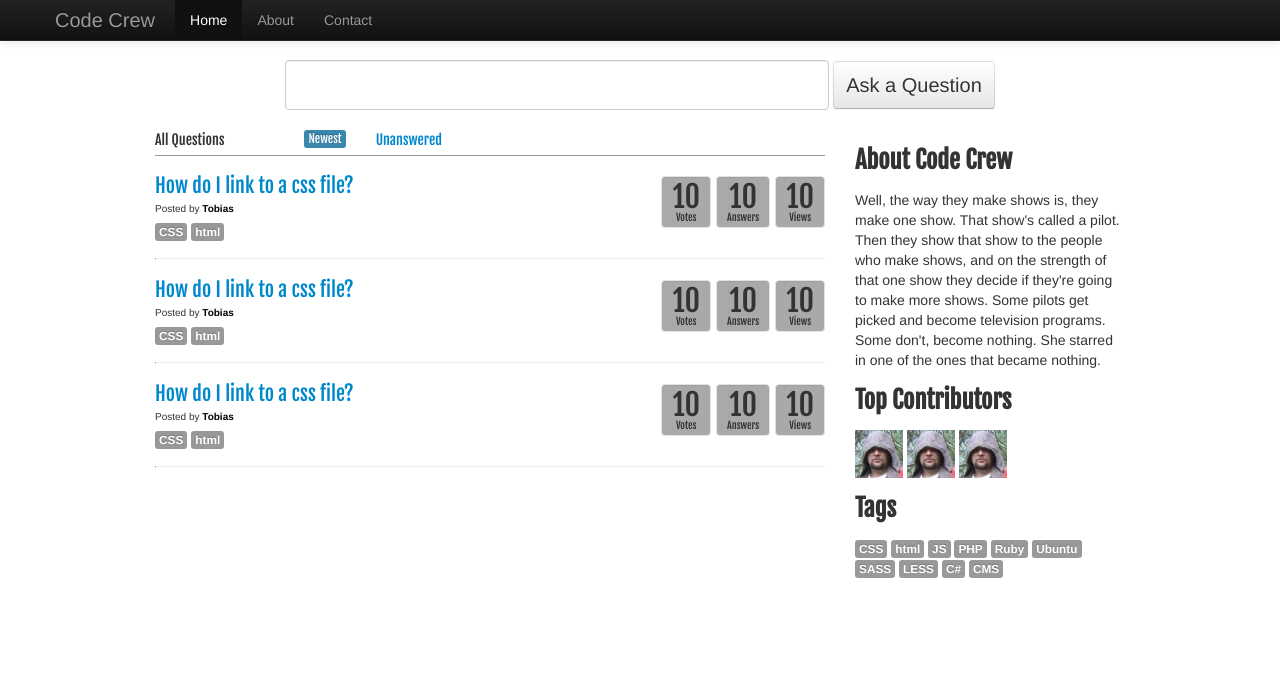
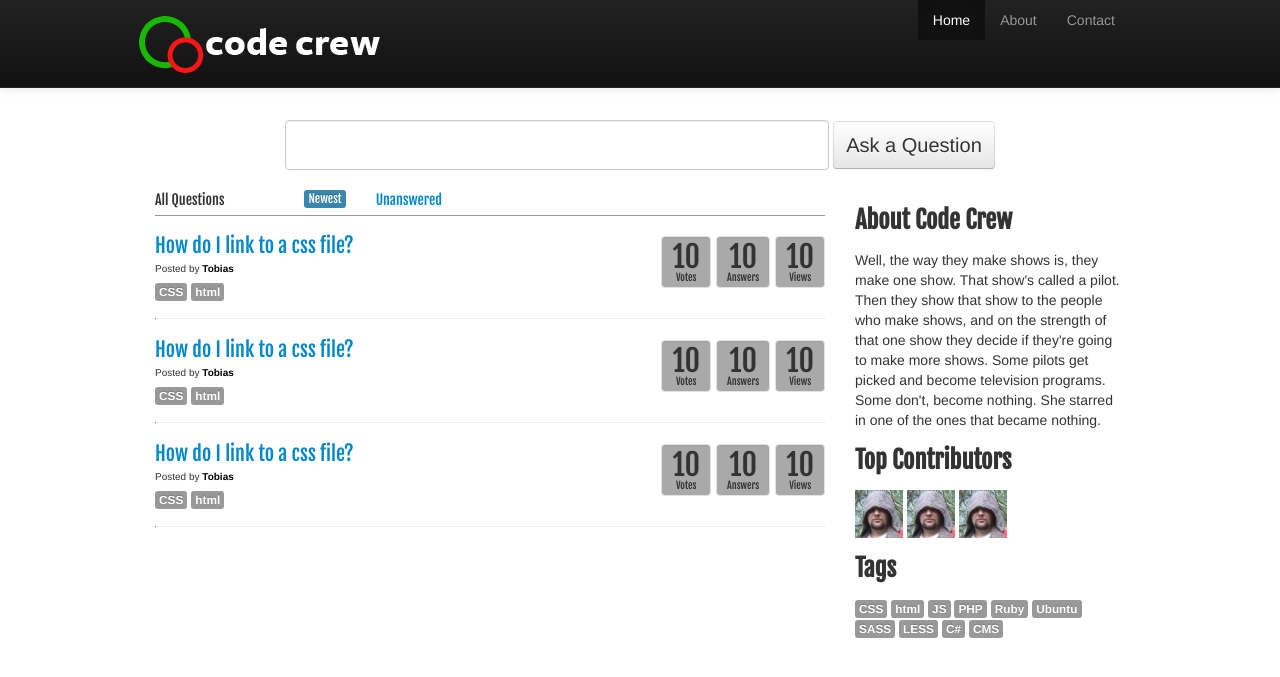
Before and after one commit to blktechies/codecrew-php, a PHP site: page /oneuri/static/home.html in a window 1280 px wide. Shown: the top 677 px of the page. Run offline with PHP 8.4, Linux system fonts and the light colour scheme; some libraries are stand-ins or nearby versions.

Commit message:
header update

```diff
--- a/static/css/style.css
+++ b/static/css/style.css
@@ -3,6 +3,15 @@ input[type="text"] {
 	height: 40px;
 	padding: 20px 5;
 
+}
+
+.brand img {
+	margin-left: 73px;
+}
+
+.navbar .nav {
+	float: right;
+	margin-right: 95px;
 }
 
 #navigation {
@@ -134,3 +143,12 @@ hr {
 #single #tags {
 	float:right;
 }
+
+#single .span1 a{
+	display: block;
+	border: 1px solid red;
+	width: 15px;
+	height: 15px;
+	background: url('../img/glyphicons.png') no-repeat -34px -953px;
+	text-indent: -1000px;
+}
--- a/static/home.html
+++ b/static/home.html
@@ -11,7 +11,7 @@
 		<link href="css/bootstrap.css" rel="stylesheet">
 		<style>
 			body {
-				padding-top: 60px; /* 60px to make the container go all the way to the bottom of the topbar */
+				padding-top: 120px; /* 60px to make the container go all the way to the bottom of the topbar */
 			}
 		</style>
 		<link href="css/bootstrap-responsive.css" rel="stylesheet">
@@ -30,19 +30,12 @@
 		<div class="navbar navbar-inverse navbar-fixed-top">
 			<div class="navbar-inner">
 				<div class="container">
-					<button type="button" class="btn btn-navbar" data-toggle="collapse" data-target=".nav-collapse">
-						<span class="icon-bar"></span>
-						<span class="icon-bar"></span>
-						<span class="icon-bar"></span>
-					</button>
-					<a class="brand" href="#">Code Crew</a>
-					<div class="nav-collapse collapse">
+					<a class="brand" href="#"><img src="img/cc.png"></a>
 						<ul class="nav">
 							<li class="active"><a href="#">Home</a></li>
 							<li><a href="#about">About</a></li>
 							<li><a href="#contact">Contact</a></li>
 						</ul>
-					</div><!--/.nav-collapse -->
 				</div>
 			</div>
 		</div>
--- a/static/question.html
+++ b/static/question.html
@@ -79,8 +79,7 @@
 
 			<div class="row">
 				<div class="span1">
-					Vote up<br >
-					Vote Down</br>
+					<a href="#" class="well">Upvote</a>
 				</div>
 				<div class="span6">
 					<p>
```
Also changed, not shown: static/img/cc.png (added).
